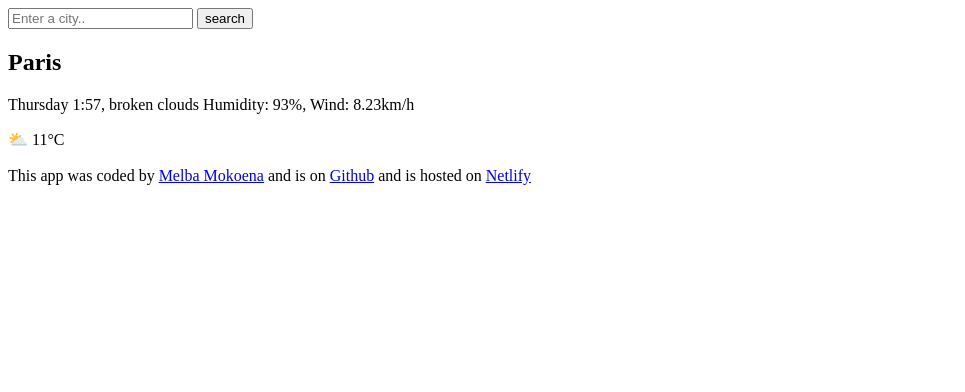
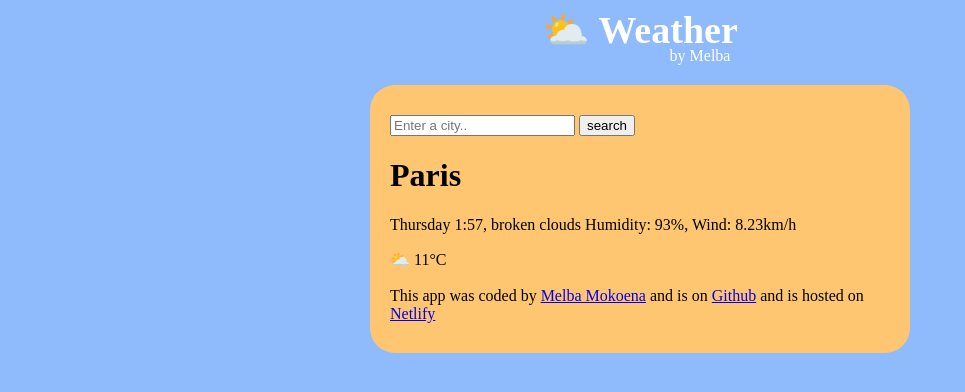
Before and after one commit to Mel-mok/Weather-By-Melba, a plain HTML site: page index.html in a window 1280 px wide. Shown: the whole page, without its empty margins (0-965 px from the left). Drawn offline with Linux system fonts and the light colour scheme.

Commit message:
added initial css to main container

```diff
--- a/index.html
+++ b/index.html
@@ -9,23 +9,31 @@
   </head>
   <body>
     <script src="src/script.js"></script>
+    <div class="weather-app-name">
+      <span class="emoji">⛅</span><span class="app-name"> Weather</span>
+      <span class="app-slogan">by Melba</span>
+    </div>
+
+    <div class="weather-App">
       <header>
         <form>
           <input type="text" placeholder="Enter a city.." />
           <input type="submit" value="search" />
         </form>
       </header>
-    <section>
+      <main>
         <h1>Paris</h1>
         <p>Thursday 1:57, broken clouds Humidity: 93%, Wind: 8.23km/h</p>
         <div>⛅ 11°C</div>
-    </section>
+      </main>
       <footer>
         <br />
         This app was coded by
-      <a href="https://github.com/Mel-mok" target="_blank">Melba Mokoena</a> and
-      is on
-      <a href="https://github.com/Mel-mok/Weather-By-Melba.git" target="_blank"
+        <a href="https://github.com/Mel-mok" target="_blank">Melba Mokoena</a>
+        and is on
+        <a
+          href="https://github.com/Mel-mok/Weather-By-Melba.git"
+          target="_blank"
           >Github</a
         >
         and is hosted on
@@ -33,5 +41,6 @@
           >Netlify</a
         >
       </footer>
+    </div>
   </body>
 </html>
--- a/src/styles.css
+++ b/src/styles.css
@@ -0,0 +1,35 @@
+body {
+  background-color: #8fbafb;
+}
+.weather-app-name {
+  margin: 0 auto;
+  text-align: center;
+  display: block;
+}
+
+.app-name {
+  color: white;
+}
+.app-slogan {
+  display: block;
+  color: white;
+  margin-left: 120px;
+  margin-top: -5px;
+}
+.emoji,
+.app-name {
+  font-size: 38px;
+  font-weight: bold;
+}
+.app-slogan {
+  color: white;
+}
+.weather-App {
+  display: block;
+  max-width: 500px;
+  background-color: #ffc671;
+  margin: 20px auto;
+  padding: 30px 20px;
+  border: 1px solid #ffc671 0.8;
+  border-radius: 25px;
+}
```
Lines whose indentation alone changed are shown as unchanged.
